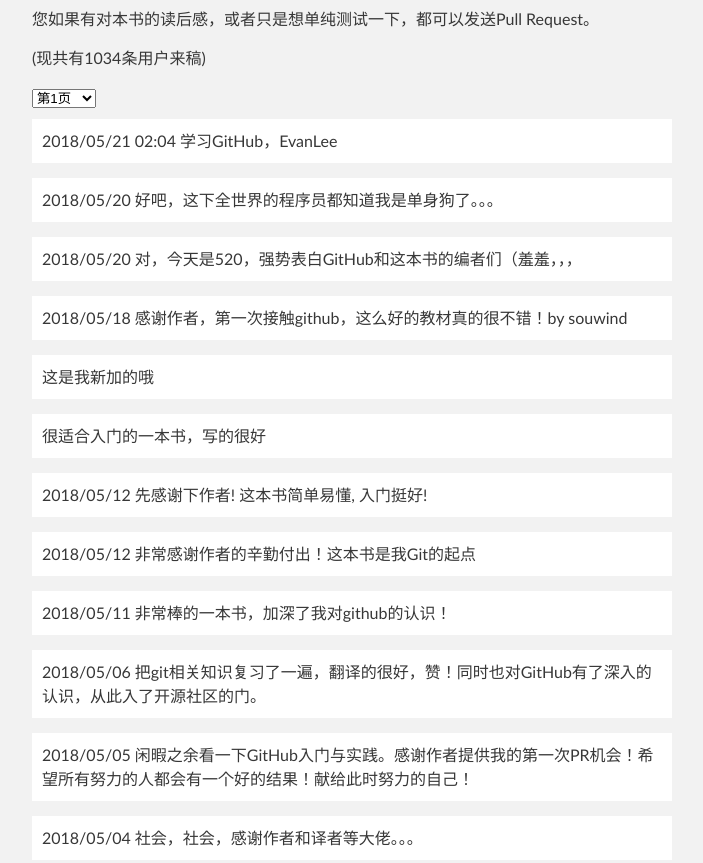
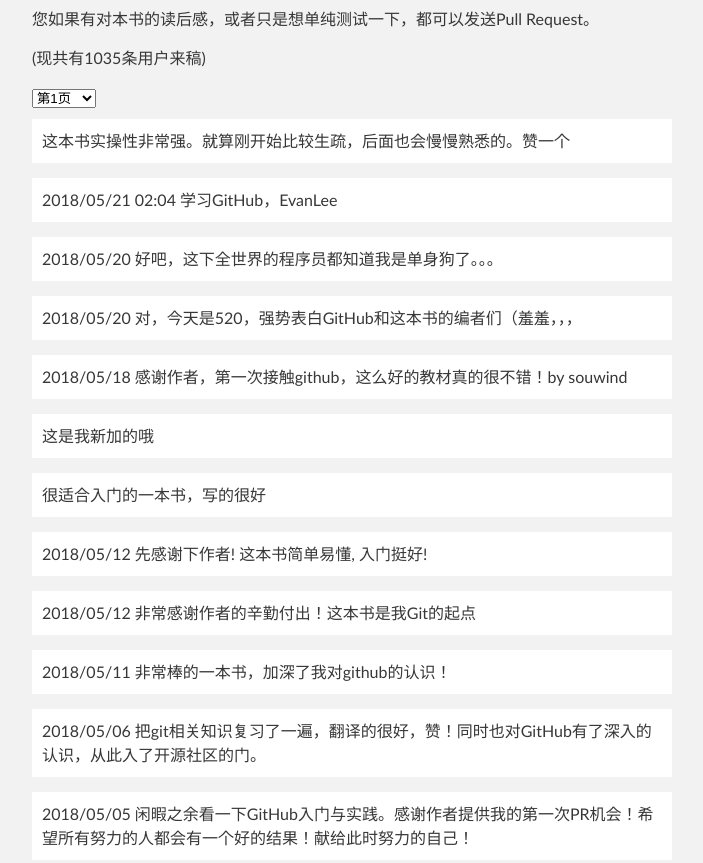
Before and after one commit to ituring/first-pr, a plain HTML site: page index.html in a window 1280 px wide. Shown: the part 989-1852 px from the top of the page, without its empty margins (288-991 px from the left). Drawn offline with Linux system fonts and the light colour scheme.

Commit message:
Add my impression

```diff
--- a/index.html
+++ b/index.html
@@ -74,6 +74,7 @@
 
 <select class="select"></select>
 <section class="wrap">
+<p class="impression"> 这本书实操性非常强。就算刚开始比较生疏，后面也会慢慢熟悉的。赞一个</p>
 <p class="impression">2018/05/21 02:04 学习GitHub，EvanLee</p>
 <p class="impression">2018/05/20 好吧，这下全世界的程序员都知道我是单身狗了。。。</p>
 <p class="impression">2018/05/20 对，今天是520，强势表白GitHub和这本书的编者们（羞羞，，，</p>
```
